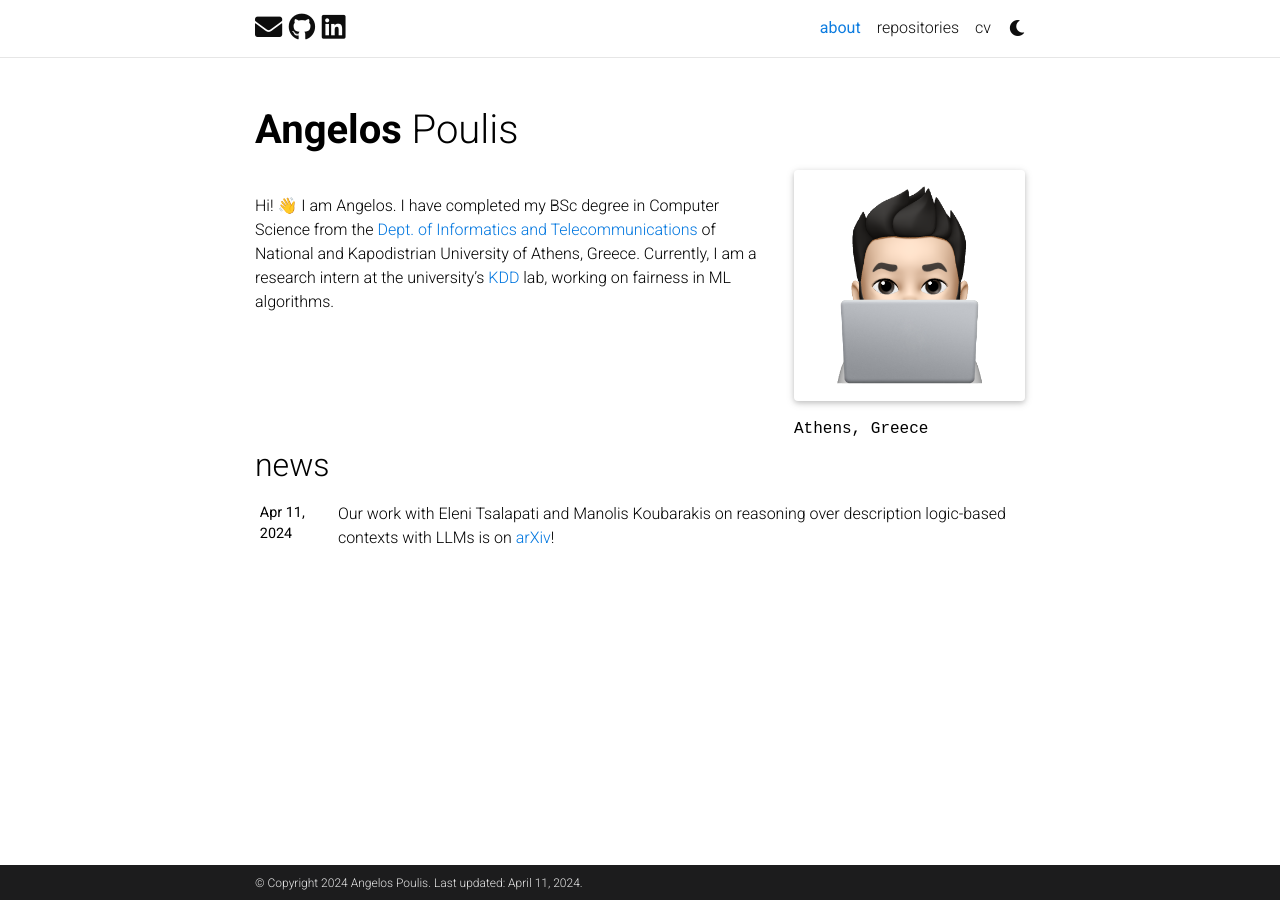
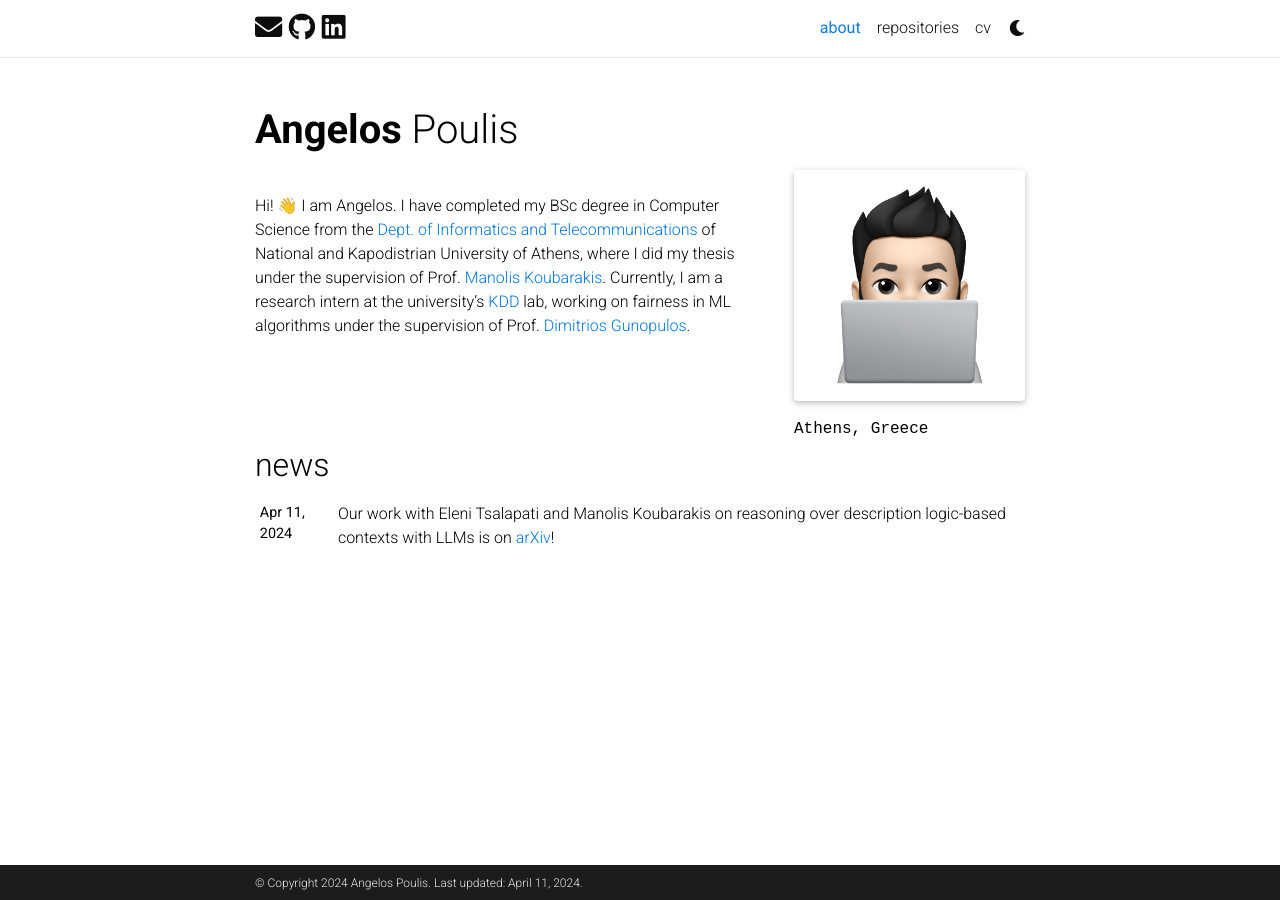
Before and after one commit to angelosps/angelosps.github.io, a Jekyll site: the page built from _pages/about.md, in a window 1280 px wide. Built offline with Jekyll 4.4.1, drawn with Linux system fonts in a browser that asks for light colours; full-size pictures stand in for the smaller copies a plugin makes; emoji names are drawn with the system emoji font; comment, search, counter and statistics services are not loaded; a style sheet for code colours, icons or effects is not loaded.

Commit message:
about update

```diff
--- a/_pages/about.md
+++ b/_pages/about.md
@@ -16,4 +16,4 @@
 ---
 <br>
 Hi! :wave: I am Angelos.
-I have completed my BSc degree in Computer Science from the <a href='https://www.di.uoa.gr/en'>Dept. of Informatics and Telecommunications</a> of National and Kapodistrian University of Athens, Greece. Currently, I am a research intern at the university's <a href='http://kddlab.di.uoa.gr/'>KDD</a> lab, working on fairness in ML algorithms.
+I have completed my BSc degree in Computer Science from the <a href='https://www.di.uoa.gr/en'>Dept. of Informatics and Telecommunications</a> of National and Kapodistrian University of Athens, where I did my thesis under the supervision of Prof. <a href='https://cgi.di.uoa.gr/~koubarak/'>Manolis Koubarakis</a>. Currently, I am a research intern at the university's <a href='http://kddlab.di.uoa.gr/'>KDD</a> lab, working on fairness in ML algorithms under the supervision of Prof. <a href='http://kddlab.di.uoa.gr/dg.html'>Dimitrios Gunopulos</a>.
```
